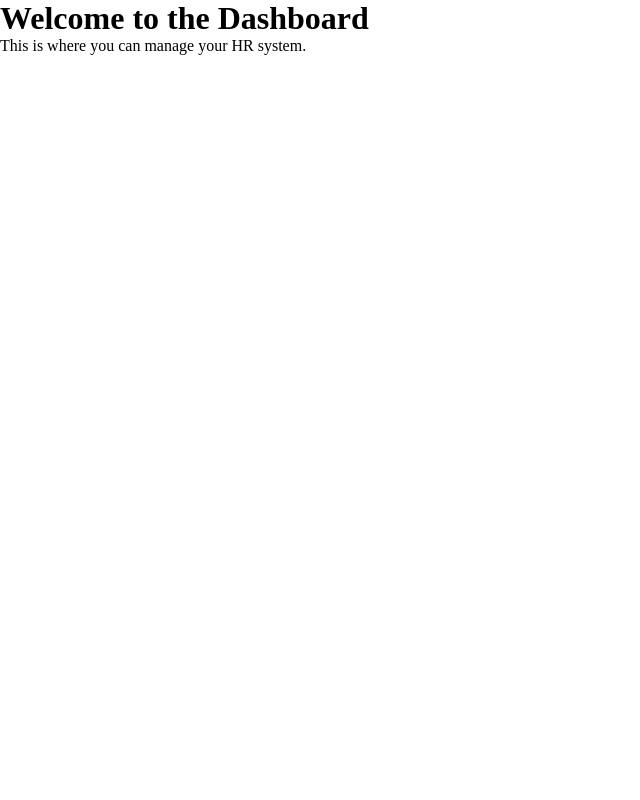
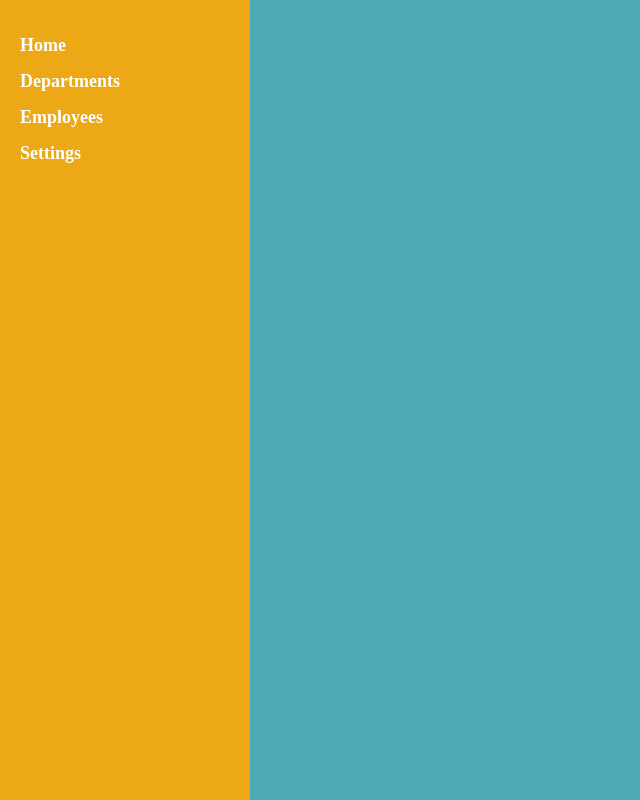
Before and after one commit to eureka03/HR-Management-System, an Angular app in the folder hr-management-system/: page /dashboard in a window 1280 px wide. Shown: the whole page, without its empty margins (0-640 px from the left). Built offline with nearby package versions, Linux system fonts and the light colour scheme.

Commit message:
Modifications

```diff
--- /dev/null
+++ b/hr-management-system/src/app/components/sidebar/sidebar.component.html
@@ -0,0 +1,11 @@
+<nav class="sidebar">
+    <ul>
+        <li><a routerLink="/" routerLinkActive="active-link" [routerLinkActiveOptions]="{exact:true}">Home</a></li>
+        <li><a routerLink="/Departments" routerLinkActive="active-link" [routerLinkActiveOptions]="{exact:true}">Departments</a></li>
+        <li><a routerLink="/Employees" routerLinkActive="active-link" [routerLinkActiveOptions]="{exact:true}">Employees</a></li>
+        <li><a routerLink="/Settings" routerLinkActive="active-link" [routerLinkActiveOptions]="{exact:true}">Settings</a></li>
+    </ul>
+
+
+
+</nav>
--- /dev/null
+++ b/hr-management-system/src/app/components/sidebar/sidebar.component.scss
@@ -0,0 +1,49 @@
+.sidebar{
+    width:250px;
+    background-color:rgb(236, 168, 21);
+    color:white;
+    height:100vh;
+    padding:20px;
+    box-sizing:border-box;
+    position:fixed;
+    top:0;
+    left:0;
+}
+
+.sidebar ul{
+    list-style:none;
+    padding:0;
+
+}
+
+.sidebar li{
+    margin:15px 0;
+    font-size:18px;
+}
+
+.sidebar a{
+    color:white;
+    text-decoration: none;
+    font-weight:bold;
+}
+
+sidebar a:hover{
+    color:#1abc9c;
+}
+
+.sidebar a.active-link {
+  background-color: #1abc9c;
+  color: white;
+  padding: 5px 10px;
+  border-radius: 4px;
+}
+
+
+.completed{
+    text-decoration: line-through;
+    color:green;
+}
+
+.incomplete{
+    color:red;
+}
--- a/hr-management-system/src/app/pages/dashboard/dashboard.component.html
+++ b/hr-management-system/src/app/pages/dashboard/dashboard.component.html
@@ -1,4 +1,3 @@
 <div class="dashboard">
-    <h1>Welcome to the Dashboard</h1>
-    <p>This is where you can manage your HR system.</p>
+    <app-sidebar></app-sidebar>
 </div>
--- a/hr-management-system/src/app/pages/dashboard/dashboard.component.scss
+++ b/hr-management-system/src/app/pages/dashboard/dashboard.component.scss
@@ -0,0 +1,9 @@
+.dashboard{
+    background-color: #4dabb6;
+    height:100vh;
+}
+
+.completed{
+    text-decoration: line-through;
+    color:green;
+}
--- a/hr-management-system/src/app/pages/login/login.component.html
+++ b/hr-management-system/src/app/pages/login/login.component.html
@@ -7,14 +7,21 @@
         <div class="input-fields">
             <div class="input-wrapper">
                 <i class="fa fa-user input-icon"></i>
-                <input type="email" formControlName="email" id="email-id" placeholder="Email" required/>
+                <input type="email" formControlName="email" #emailInput placeholder="Email" [value] = 'emailInput.value' />
             </div>
             <div class="input-wrapper">
                 <i class="fa fa-lock input-icon"></i>
-                <input type="password" formControlName="password" id="password-id" placeholder="Password"/>
+                <input type="password" formControlName="password" #passwordInput placeholder="Password" [value] = 'passwordInput.value' />
             </div>
             <span class="forgot-password"><a href="#">Forgot password?</a></span>
-            <button type="submit">SIGN IN</button>
+            <button type="submit" (click)="handleClick()">
+                @if(isLoggedIn){
+                    <a routerLink="/dashboard">Login</a>
+                } @else {
+                    Login
+                }
+            </button>
+
         </div>
     </form>
 </div>
--- a/hr-management-system/src/app/pages/login/login.component.ts
+++ b/hr-management-system/src/app/pages/login/login.component.ts
@@ -12,6 +12,7 @@ import { User } from "../../models/user.model";
 })
 
 export class LoginComponent{
+    isLoggedIn = false;
 
   //cREATE THE REACTIVE FORM
     loginForm = new FormGroup({
@@ -23,10 +24,13 @@ export class LoginComponent{
 
     //Connect the form to a user model when loging in
     onSubmit(){
+        this.isLoggedIn = true;
         this.router.navigate(['/dashboard']);
     }
 
-
+    handleClick(){
+        this.isLoggedIn = true;
+    }
 
 
 }
```
Also changed, not shown: hr-management-system/src/app/components/sidebar/sidebar.component.ts (added, +17 -0 lines), hr-management-system/src/app/pages/dashboard/dashboard.component.ts (+8 -2 lines), hr-management-system/src/app/pages/login/login.component.scss (line endings or trailing spaces).
